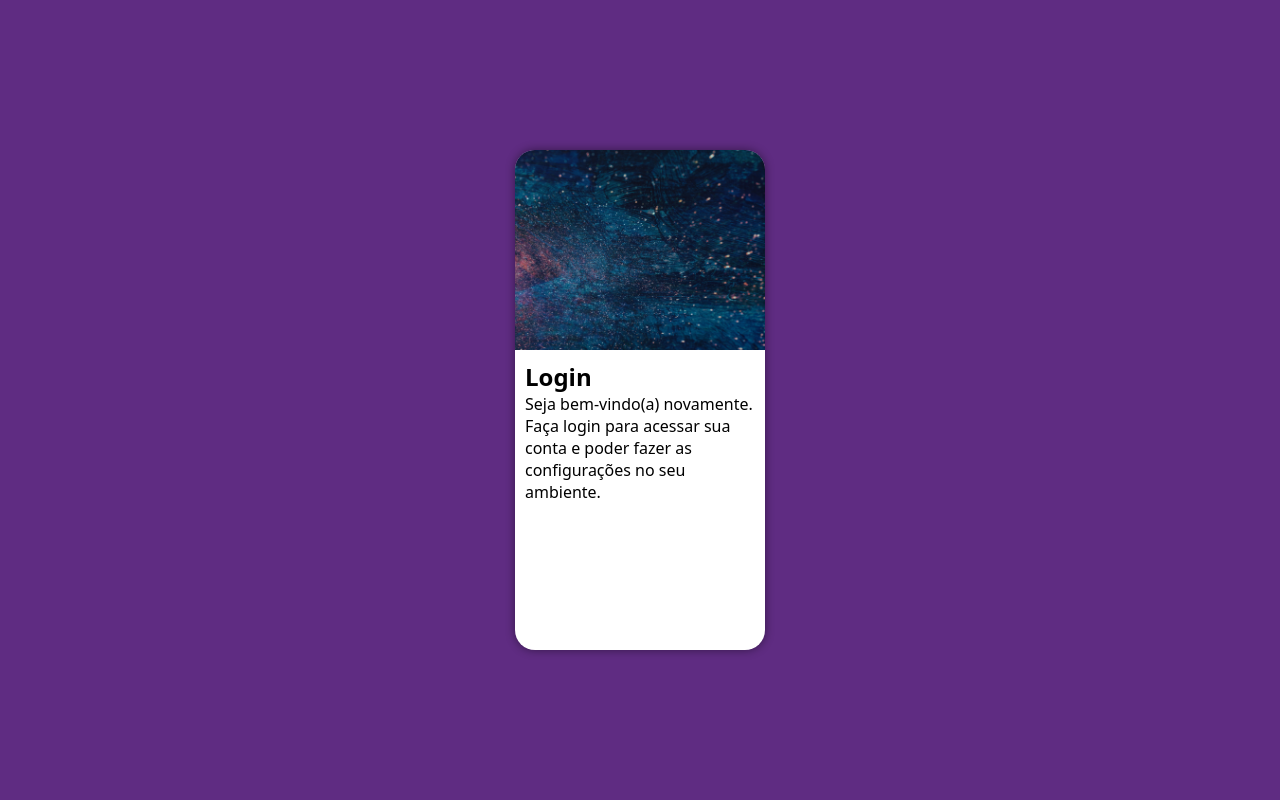
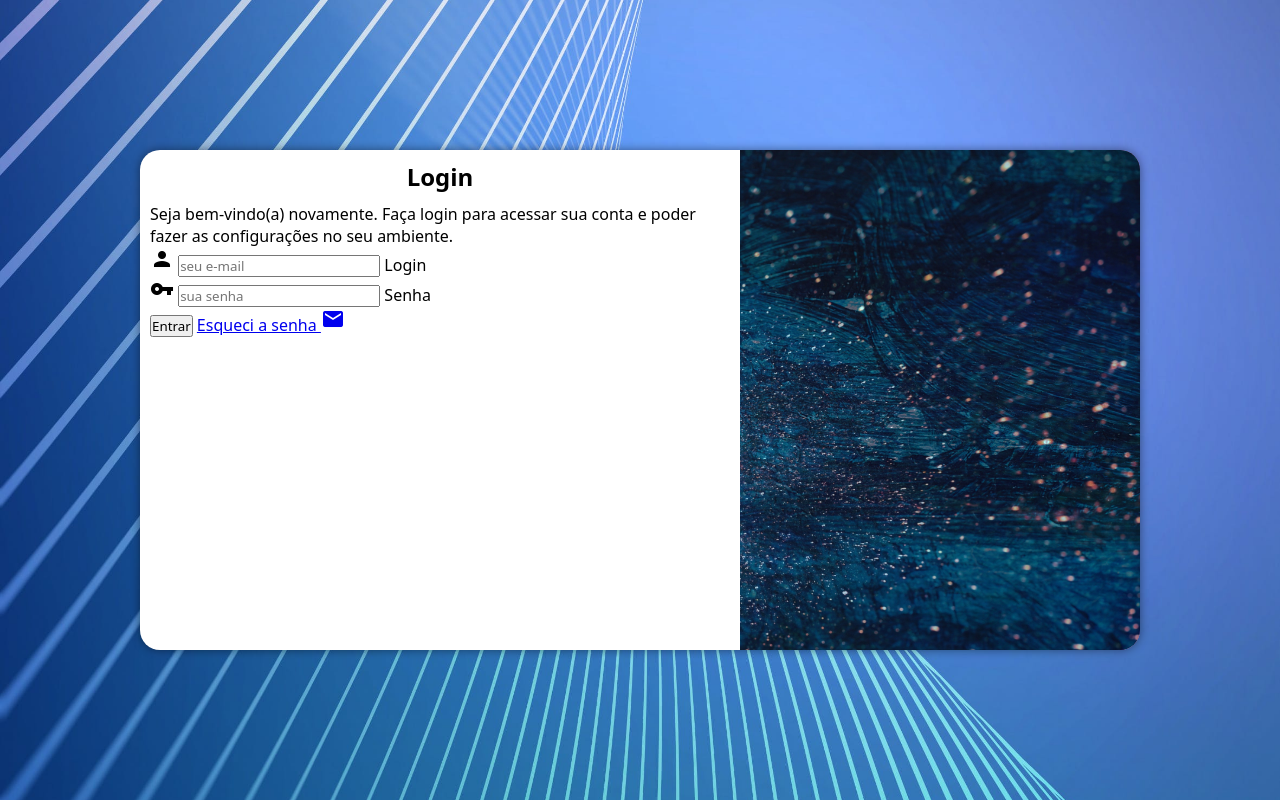
Before and after one commit to PinheiroEduardo/projeto-login, a PHP site: page / in a window 1280 px wide. Run offline with PHP 8.4, Linux system fonts and the light colour scheme.

Commit message:
criando formulário de login

```diff
--- /dev/null
+++ b/estilos/media-query.css
@@ -0,0 +1,92 @@
+@charset "UTF-8";
+
+/* Typical Device Breakpoints:
+Pequenas telas : até 600px
+Celular: de 600 até 768px
+Tablet: de 768px até 992
+Desktop: de 992 até 1200
+Grandes telas: acima de 1200px
+ */
+
+ @media screen and (min-width: 768px) and (max-width: 992px) {
+
+    body {
+
+            background: black url(../imagens/pexels-iva-muškić-691710.jpg) no-repeat;background-size: cover;
+            background-position: center center;
+
+    }
+
+    section#login {
+
+        width: 80vw;
+    }
+
+    section#login > div#imagem {
+        float: left;
+        width: 30%;
+        height: 100%;
+    }
+
+    section#login > div#formulário {
+        float: right;
+        width: 70%;
+    }
+
+ }
+
+ @media screen and (min-width: 992px) and (max-width: 1200px) {
+
+    body {
+        background: black url(../imagens/pexels-henry-&-co-1939485.jpg) no-repeat;background-size: cover;
+        background-position: center center;
+    }
+
+    section#login {
+        width: 950px;
+    }
+
+    section#login > div#imagem {
+        float: left;
+        width: 40%;
+        height: 100%;
+    }
+
+    section#login > div#formulário {
+        float: right;
+        width: 60%;
+    }
+
+    div#formulário > p {
+        font-size: 1em;
+    }
+
+}
+
+    @media screen and (min-width: 1200px) {
+
+        body {
+            background: black url(../imagens/pexels-sean-whang-804269.jpg) no-repeat;background-size: cover;
+            background-position: center center;
+        }
+
+        section#login {
+            width: 1000px;
+        }
+
+        section#login > div#imagem {
+            float: right;
+            width: 40%;
+            height: 100%;
+        }
+
+        section#login > div#formulário {
+            float: left;
+            width: 60%;
+        }
+
+        div#formulário > p {
+            font-size: 1em;
+        }
+
+ }
--- a/estilos/style.css
+++ b/estilos/style.css
@@ -20,6 +20,13 @@ body, html {
     width: 100vw;
 }
 
+body {
+
+    background: black url(../imagens/pexels-pixabay-207153.jpg) no-repeat;background-size: cover;
+    background-position: center center;
+
+}
+
 main {
     position: relative;
     height: 100vh;
@@ -34,10 +41,14 @@ section#login {
     overflow: hidden; /*tudo que tiver fora da borda vai ficar escondido*/
 
     background-color: white;
-    width: 250px;
+    width: 255px;
     height: 500px;
     border-radius: 20px;
     box-shadow: 0px 0px 10px rgba(0, 0, 0, 0.452);
+
+    transition: width 0.3s, height 0.3s;
+    transition-timing-function: ease; /*da suavizada no time*/
+
 }
 
 section#login > div#imagem {
@@ -52,3 +63,12 @@ section#login > div#formulário {
     display: block;
     padding: 10px;
 }
+
+div#formulário > h1 {
+    text-align: center;
+    margin-bottom: 10px;
+}
+
+div#formulário > p {
+    font-size: 0.8em;
+}
--- a/index.html
+++ b/index.html
@@ -4,7 +4,10 @@
     <meta charset="UTF-8">
     <meta name="viewport" content="width=device-width, initial-scale=1.0">
     <title>Login</title>
+    <link href="https://fonts.googleapis.com/icon?family=Material+Icons"
+      rel="stylesheet">
     <link rel="stylesheet" href="estilos/style.css">
+    <link rel="stylesheet" href="estilos/media-query.css">
 </head>
 <body>
     <main>
@@ -17,6 +20,19 @@
                 <p>Seja bem-vindo(a) novamente. Faça login para acessar sua conta e poder fazer as configurações no seu ambiente.</p>
                 <form action="login.php" method="post">
 
+                    <div class="campo">
+                        <span class="material-icons">person</span>
+                        <input type="email" name="login" id="ilogin" placeholder="seu e-mail" required maxlength="30">
+                        <label for="ilogin">Login</label>
+                    </div>
+
+                    <div class="campo">
+                        <span class="material-icons">vpn_key</span>
+                        <input type="password" name="senha" id="isenha" placeholder="sua senha" autocomplete="current-password" required minlength="8" maxlength="20">
+                        <label for="isenha">Senha</label>
+                    </div>
+                    <input type="submit" value="Entrar">
+                    <a href="esqueci.html">Esqueci a senha <span class="material-icons">mail</span> </a>
                 </form>
             </div>
         </section>
```
Also changed, not shown: imagens/pexels-la-miko-3616764.jpg (added), imagens/pexels-matheus-viana-2414036.jpg (added), imagens/pexels-pixabay-207153.jpg (added).
